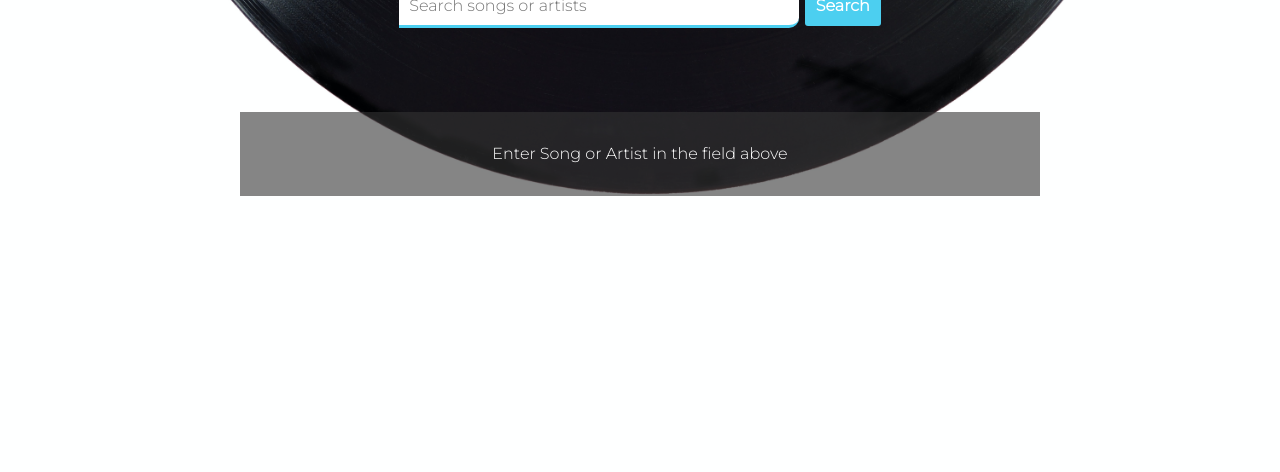
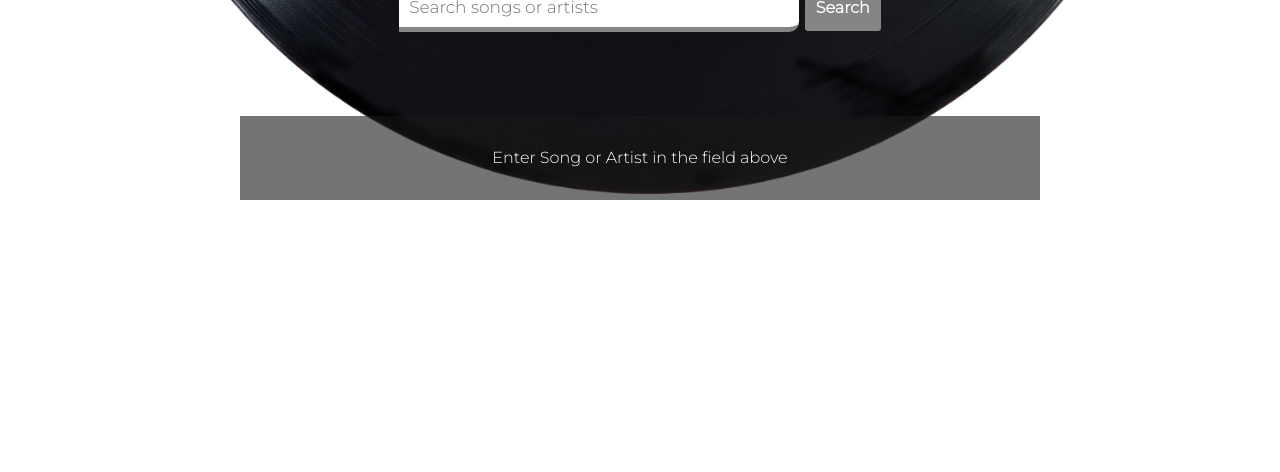
Before and after one commit to chadgazelem/LyricsApp, a plain HTML site: page index.html in a window 1280 px wide. Shown: the part 328-800 px from the top of the page. Drawn offline with Linux system fonts and the light colour scheme; a web font is replaced by a local one.

Commit message:
change styles and functions

```diff
--- a/index.html
+++ b/index.html
@@ -18,7 +18,7 @@
             <h1>Onlyrics</h1>
             <form id="form"  autocomplete="off">
                 <input type="text" id="search"  placeholder="Search songs or artists">
-                <button>Search</button>
+                <button><p>Search</p></button>
             </form>
         </div>
     </header>
--- a/scripts.js
+++ b/scripts.js
@@ -4,7 +4,7 @@ const result = document.getElementById("result");
 
 const apiURL = "https://api.lyrics.ovh";
 
-// Get Search Value
+// get the search input
 form.addEventListener("submit", e => {
     e.preventDefault();
     searchValue = search.value.trim();
@@ -16,7 +16,7 @@ form.addEventListener("submit", e => {
     }
 })
 
-// Search function
+// Function search
 async function beginSearch(searchValue) {
     const searchResult = await fetch(`${apiURL}/suggest/${searchValue}`);
     const data = await searchResult.json();
--- a/style.css
+++ b/style.css
@@ -1,15 +1,7 @@
 @import url('https://fonts.googleapis.com/css2?family=Open+Sans:wght@300;400;600;700&display=swap');
 
 
-:root {
-    --white: #fff;
-    --black: #1c2b2d;
-    --blue: #31326f;
-    --color-primary: #9d0191;
-    --color-sec: #868686;
-    --color-grey: #eee;
-    --color-dark-grey: #222831;
-}
+
 /* font-family: 'Montserrat', sans-serif; */
 
 
@@ -29,7 +21,7 @@ body {
     background: url(IMG/disc.jpg) no-repeat center;
     background-size: cover;
     background-attachment: fixed;
-    height: 100vh;
+    height: 760px;
     position: relative;
 }
 
@@ -66,22 +58,14 @@ p {
     line-height: 1.5;
 }
 
-/* img {
-    width: 100%;
-} */
-/* header img{
-    width: 29%;
-    position: absolute;
-    top: -343px;
-    bottom: -22px;
-    transform: rotate(-29deg);
-} */
 
 .container {
     max-width: 800px;
     margin: 0 auto;
     padding: 0 20px;
-
+/***************************
+*     Header      *
+***************************/
 }
 
 header .container{
@@ -98,24 +82,28 @@ header h1 {
     font-size: 75px;
 }
 
+/***************************
+*     FORMS       *
+***************************/
+
 form input,
 form button {
     outline: none;
     border: none;
-    padding: 1rem;
-    font-size: 1.6rem;
+    padding: 10px;
+    font-size: 17px;
     font-family: inherit;
 }
 form input {
     width: 50%;
-    border-radius: 1rem 0 1rem 0;
+    border-radius: 10px 0 10px 0;
     margin-right: 3px;
-    border-bottom: 3px solid rgb(76, 207, 240);
+    border-bottom: 5px solid rgb(134, 132, 132);
 }
 
 form button {
-    background-color: rgb(76, 207, 240);;
-    color: #fff;
+    background-color: rgb(134, 132, 132);
+    color: rgb(255, 255, 255);
     border: 1px solid transparent;
     border-radius: 3px;
     font-weight: 700;
@@ -124,30 +112,21 @@ form button {
 }
 
 form button:hover {
-    border: 1px solid rgb(0, 0, 0);
+    background-color: rgb(32, 32, 32);
+    border: 1px solid white;
 }
-
+/***************************
+*     Section       *
+***************************/
 section .container {
     display: block;
     margin: 0 auto;
     text-align: center;
     color: #fff;
     padding: 3rem 0;
-    background: rgba(53, 53, 53, 0.6);
+    background: rgba(24, 24, 24, 0.6);
 }
-/* section .container::after {
-    content: "";
-    position: fixed;
-    top: 0;
-    left: 50%;
-    height: 100%;
-    width: 50%;
-    background: rgba(88, 87, 87, 0.6);
-    background-attachment: fixed;
-    z-index: -1;
-    transform: translateX(-50%);
 
-} */
 section .container p {
  color: rgb(255, 255, 255);
 }
@@ -171,10 +150,15 @@ section .container p {
 
 .songs li span{
     font-size: 1.4rem;
-    background-color: var(--color-primary);
+    background-color:rgb(134, 132, 132);
     padding: 5px;
     margin: 5px;
     outline: none;
     border-radius: 5px;
     cursor: pointer;
+    transition: all .3s;
 }
+.songs li span:hover{
+ background-color: rgb(0, 0, 0);
+ border: 1px solid white;
+}
```
